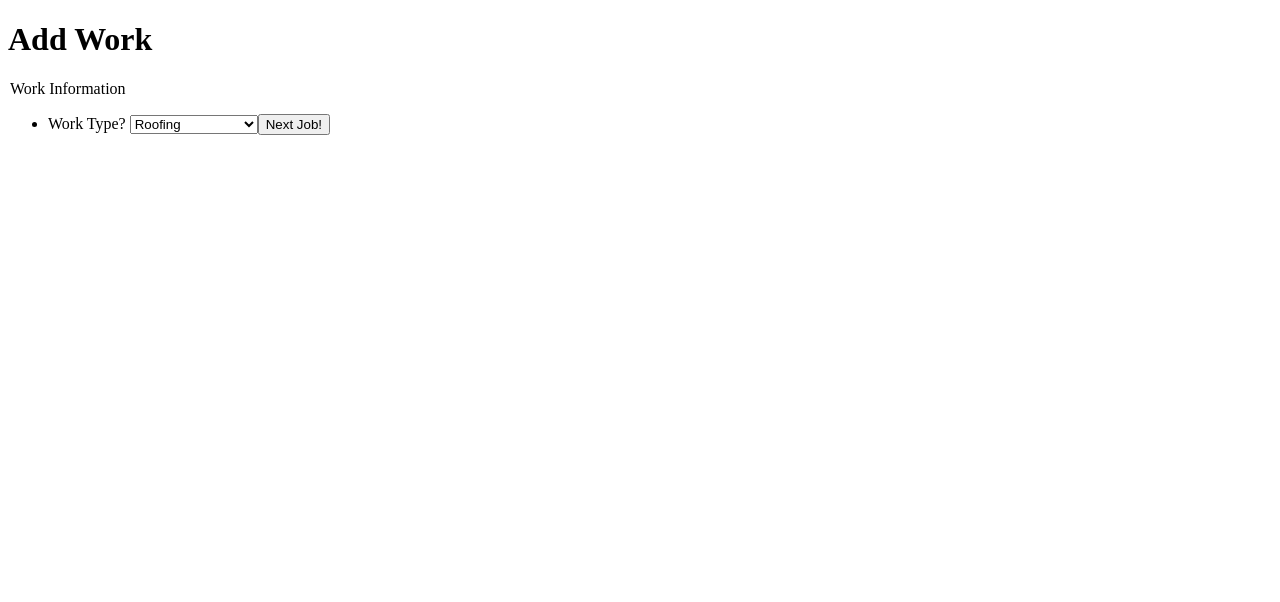
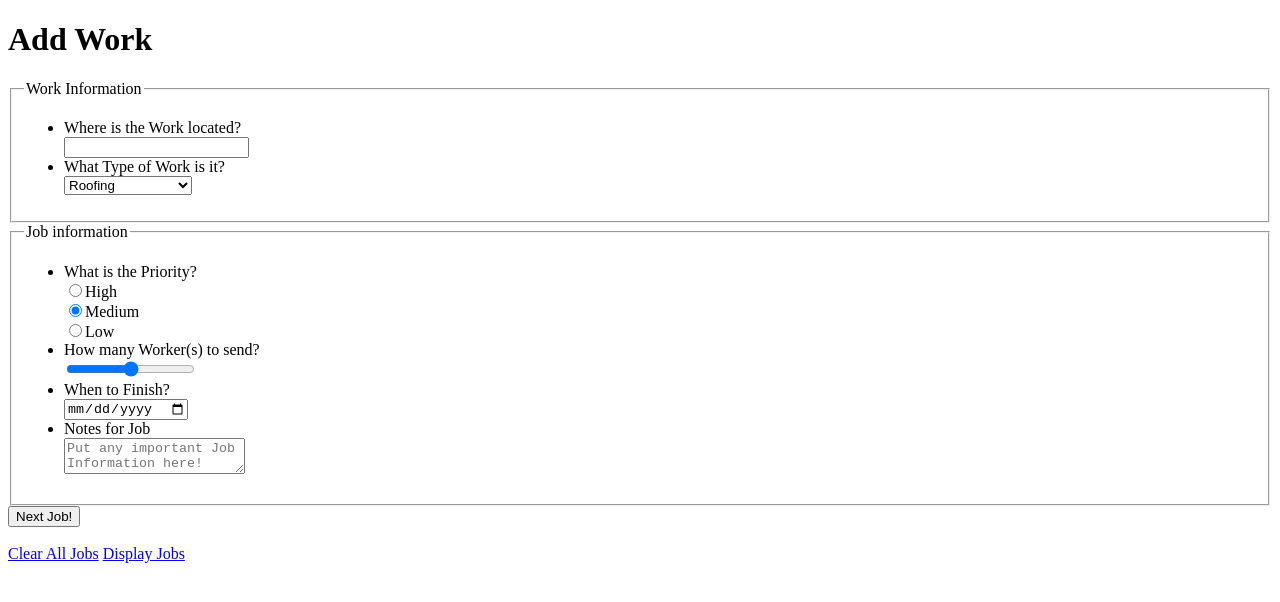
Before and after one commit to xiaoxion/VFW, a plain HTML site: page Rubio_Esau_Project1/additem.html in a window 1280 px wide. Drawn offline with Linux system fonts and the light colour scheme.

Commit message:
finalized additem.html

```diff
--- a/Rubio_Esau_Project1/additem.html
+++ b/Rubio_Esau_Project1/additem.html
@@ -1,4 +1,9 @@
 <!doctype html>
+<!--
+Project 1: WOrkganzier
+Author: Esau Rubio
+Term: 0113
+-->
 <html>
 	<head>
 		<!-- Character set and Other Search Engine Optimizations -->
@@ -17,11 +22,14 @@
 			</hgroup>
 		</header>
 		<form action="#" method="post">
+		<fieldset>
 			<legend>Work Information</legend>
 			<ul>
+				<li><label for="location">Where is the Work located?</label>
+					<br><input type="text" name="location" id="location" /></li>
 				<li>
-				<label for="worktype">Work Type?</label>
-				<select id="worktype">
+					<label for="worktype">What Type of Work is it?</label>
+					<br><select id="worktype">
 						<optgroup label="Construction">
 							<option value="Roofing">Roofing</option>
 							<option value="Concrete">Concrete</option>
@@ -36,10 +44,34 @@
 							<option value="Maintenance:Electric">Electric</option>
 							<option value="Maintenance:Plumbing">Plumbing</option>
 						</optgroup>
+					</select></br>
 				</li>
 			</ul>
-		<br></br>
+		</fieldset>
+		<fieldset>
+			<legend>Job information</legend>
+			<ul>
+				<li> What is the Priority?
+						<br><input type="radio" value="High" id="high" name="priority" /><label for="high">High</label>
+						<br><input type="radio" checked value="Medium" id="medium" name="priority" /><label for="medium">Medium</label>
+						<br><input type="radio" value="Low" id="low" name="priority" /><label for="low">Low</label>
+				</li>
+				<li><label for="people">How many Worker(s) to send?</label>
+					<br><input type="range" id="people" min="1" max="5" name="workersToSend" />
+				</li>
+				<li><label for="finishby">When to Finish?</label>
+					<br><input type="date" name="finishBy" id="finishby" />
+				</li>
+				<li><label for="notes">Notes for Job</label><br><textarea id="notes" placeholder="Put any important Job Information here!"></textarea></br></li>
+				<input type="hidden" value="true" />
+			</ul>
+		</fieldset>
 			<input type="submit" value="Next Job!" />
 		</form>
+		<br>
+		<div>
+			<a href="#">Clear All Jobs</a>
+			<a href="#">Display Jobs</a>
+		</div>
 	</body>
 </html>
```
Lines whose indentation alone changed are shown as unchanged.
